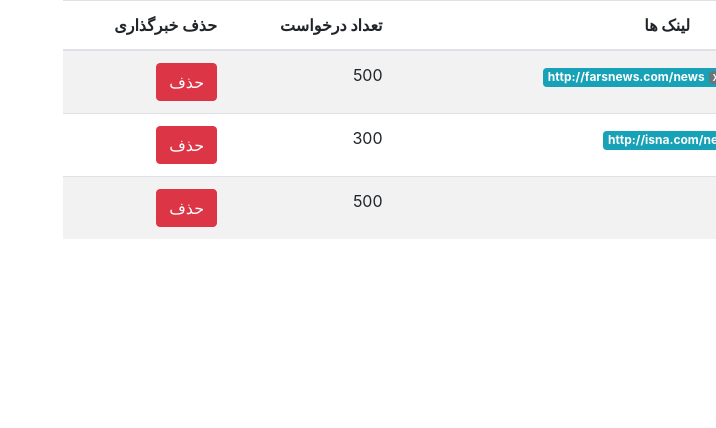
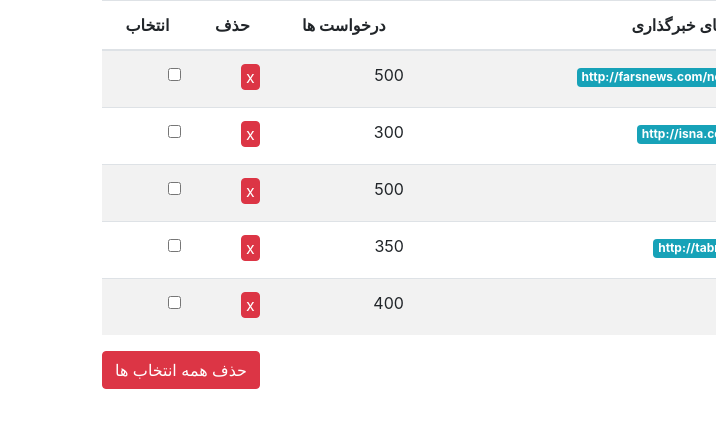
Before and after one commit to shabrang/myTask, a React (Create React App) app: page / in a window 1280 px wide. Shown: the top 428 px of the page, without its empty margins (564-1280 px from the left). Built offline with nearby package versions, Linux system fonts and the light colour scheme.

Commit message:
deleteSelect

```diff
--- a/src/components/News/News.js
+++ b/src/components/News/News.js
@@ -17,7 +17,8 @@ class News extends Component {
     current_id: null,
     isEditing: {},
     newValueTitle: null,
-    lastId: 0
+    lastId: 0,
+    checkDelete: []
   }
 
   toggle = () => {
@@ -35,7 +36,7 @@ class News extends Component {
   }
 
   decreaseRequest = (id) => {
-    const news = this.state.news
+    const { news } = this.state
     const index = news.findIndex((item) => item.id === id)
     if (index > -1) {
       news[index].request -= 1
@@ -105,19 +106,31 @@ class News extends Component {
     })
   }
 
+  deleteSelected = () => {
+    const { news, checkDelete } = this.state
+    checkDelete.map((item) => {
+      const indexNews = news.findIndex((news) => news.id === item)
+      return news.splice(indexNews, 1)
+
+    })
+    this.setState({ news: news })
+  }
+
   render () {
+    console.log(this.state.checkDelete)
 
     return (
       <Fragment>
 
         <table className="table table-striped table-hover">
           <thead>
-          <tr>
+          <tr className='text-center'>
             <th scope="col">#</th>
             <th scope="col">عنوان خبرگذاری</th>
-            <th className='text-center' scope="col">لینک ها</th>
-            <th scope="col">تعداد درخواست</th>
-            <th scope="col">حذف خبرگذاری</th>
+            <th scope="col">لینک های خبرگذاری</th>
+            <th scope="col">درخواست ها</th>
+            <th scope="col">حذف </th>
+            <th scope="col">انتخاب</th>
           </tr>
           </thead>
           <tbody>
@@ -130,10 +143,13 @@ class News extends Component {
             toggleNested={this.toggleNested}
             deleteLink={this.deleteLink}
             getLastId={(lastId) => this.state.lastId !== lastId ? this.setState({ lastId: lastId }) : null}
+            getCheckDelete={(id) => this.setState({ checkDelete: [...this.state.checkDelete, id] })}
           />
 
           </tbody>
+
         </table>
+        <button className='btn btn-danger float-left' onClick={this.deleteSelected}>حذف همه انتخاب ها </button>
         <Button color="success" onClick={this.toggle}>+ افزودن خبرگذاری جدید</Button>
 
         <CustomModal
@@ -147,13 +163,13 @@ class News extends Component {
                        placeholder="عنوان خبرگذاری جدید را وارد نمایید"/>
               </FormGroup>
               <FormGroup>
-                <Input name="links" onChange={this.getValue} placeholder="لینک ها"/>
+                <Input name="links" onChange={this.getValue} placeholder="لینک های این خبرگذاری را وارد نمایید"/>
               </FormGroup>
               <FormGroup>
                 <Input name="request" onChange={this.getValue} placeholder="تعداد درخواست"/>
               </FormGroup>
               <ModalFooter>
-                <Button color="primary" onClick={this.addRow}>درج</Button>{' '}
+                <Button color="primary" onClick={this.addRow}>افزودن</Button>{' '}
                 <Button className='mr-3' color="danger" onClick={this.toggle}>انصراف</Button>
               </ModalFooter>
             </ModalBody>
--- a/src/components/News/ShowNews.js
+++ b/src/components/News/ShowNews.js
@@ -26,7 +26,7 @@ class ShowNews extends Component {
     const { news } = this.props.state
     const index = news.findIndex((item) => item.id === id)
     if (index > -1) {
-      news.splice(id - 1, 1)
+      news.splice(index, 1)
 
     }
     this.setState({ news: news })
@@ -36,10 +36,13 @@ class ShowNews extends Component {
     const { isEditing } = this.props.state
 
     if (isEditing.id === item.id) {
-      return <input onKeyUp={(e) => this.props.setValueTitle(e, item.id)} defaultValue={item.title}/>
+      return <input onKeyUp={(e) => this.props.setValueTitle(e, item.id)}
+                    defaultValue={item.title}/>
     }
     return <span>{item.title}</span>
   }
+
+
 
   render () {
 
@@ -47,12 +50,9 @@ class ShowNews extends Component {
 
     const newsItems = news.map((item) => {
       lastId = item.id
-
       return (
         <tr key={item.id}>
-          <th scope="row">
-            <span>{item.id}</span>
-          </th>
+          <td scope="row">{item.id}</td>
           <td
             onClick={() => this.props.decreaseRequest(item.id)}
             onDoubleClick={() => this.props.setEditable(item)}
@@ -68,9 +68,12 @@ class ShowNews extends Component {
           </td>
           <td>{item.request}</td>
           <td>
-            <span className='btn btn-danger'
-                  onClick={() => this.deleteRow(item.id)}>حذف
+            <span className='btn btn-danger p-0 pr-1 pl-1'
+                  onClick={() => this.deleteRow(item.id)}>x
             </span>
+          </td>
+          <td>
+            <input type='checkbox' onChange={() =>  this.props.getCheckDelete(item.id)}/>
           </td>
         </tr>
       )
--- a/src/components/News/data.js
+++ b/src/components/News/data.js
@@ -17,4 +17,17 @@ export const news = [
     'links': [ 'http://mashregh.com' ],
     'request': 500
   },
+  {
+    'id': 4,
+    'title': 'tabnak news',
+    'links': [ 'http://tabnak.ir' ,'http://tabnak.ir/dla'],
+    'request': 350
+  },
+  {
+    'id': 5,
+    'title': 'mehr news',
+    'links': [ 'https://mehrnews.com' ],
+    'request': 400
+  },
+
 ]
```
